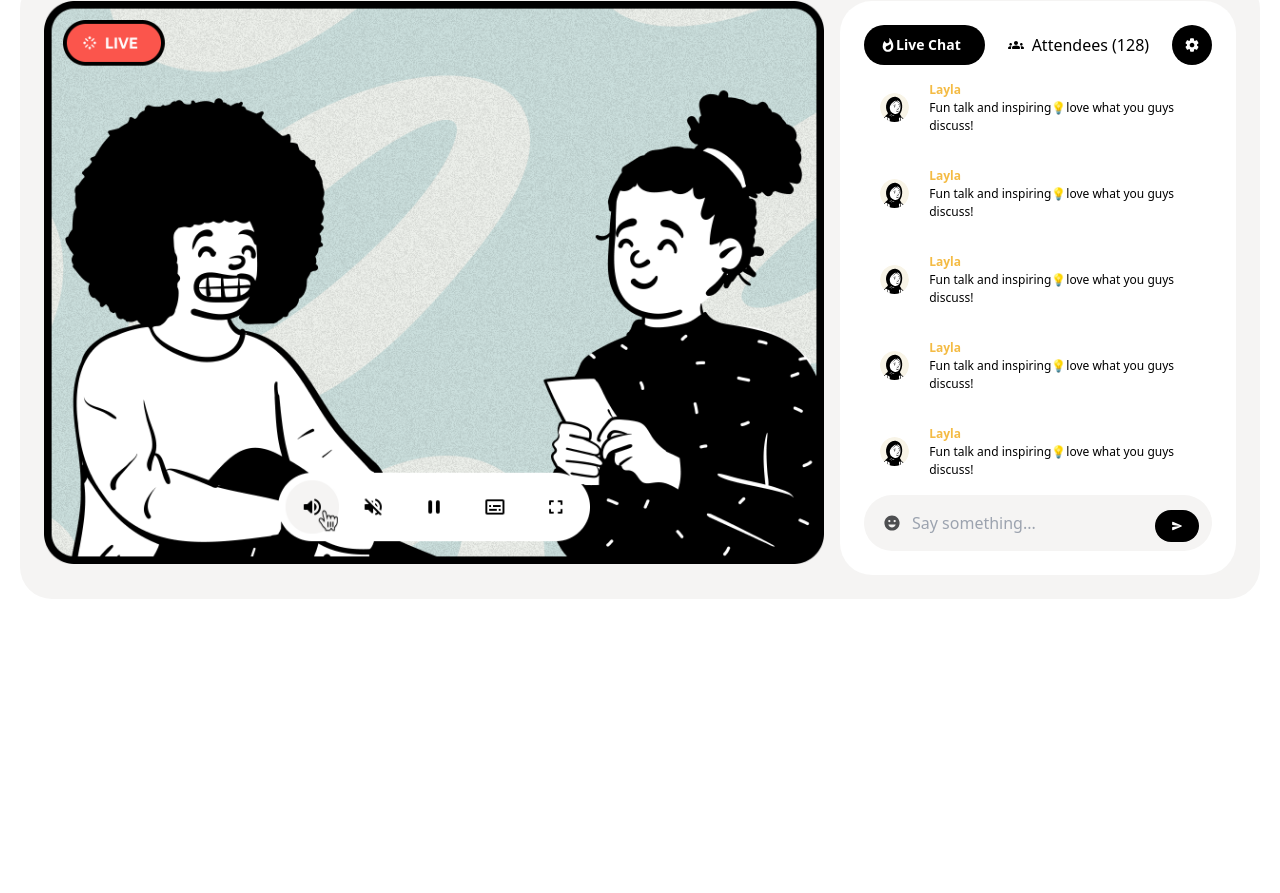
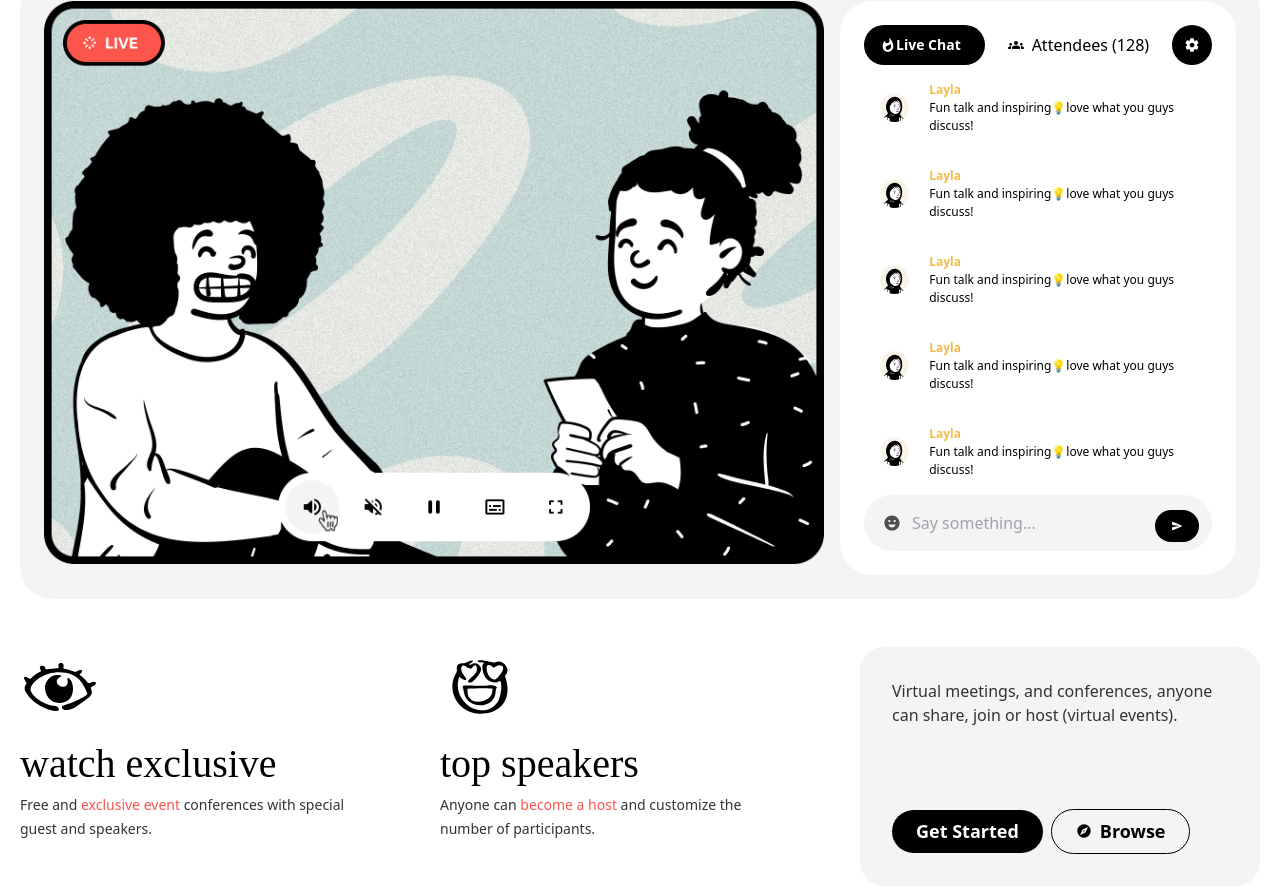
Before and after one commit to abdulaziz052/confab, a website: page public/index.html in a window 1280 px wide. Shown: the part 1253-2146 px from the top of the page. Before the commit the page ends 1852 px from the top, so only its background shows below. Drawn offline with Linux system fonts and the light colour scheme; a web font is replaced by a local one.

Commit message:
live end

```diff
--- a/public/index.html
+++ b/public/index.html
@@ -124,9 +124,9 @@
     <!-- company end -->
 
     <!-- live start -->
-    <section class="pt-[80px]">
+    <section class="py-[80px]">
         <div class="max-w-[1280px] mx-auto px-5">
-            <div class="bg-[#F5F4F3] py-[24px] px-[24px] rounded-[32px]">
+            <div class="mb-[48px] bg-[#F5F4F3] py-[24px] px-[24px] rounded-[32px]">
                 <div class="flex">
                     <div>
                         <img class="w-[820px]" src="./img/video.png" alt="">
@@ -205,9 +205,12 @@
                                         </div>
                                     </div>
                                     <form class="flex ml-[24px] relative" action="">
-                                        <img class="absolute top-[20px] w-[16px] left-[20px]" src="./img/smile.svg" alt="">
-                                        <input class="py-[16px] pl-[48px] bg-[#F5F4F3] rounded-[99px] w-[348px]" type="text" placeholder="Say something...">
-                                        <button class="py-[10px] px-[16px] bg-[#000000] rounded-[99px] absolute top-[15px] right-[37px]">
+                                        <img class="absolute top-[20px] w-[16px] left-[20px]" src="./img/smile.svg"
+                                            alt="">
+                                        <input class="py-[16px] pl-[48px] bg-[#F5F4F3] rounded-[99px] w-[348px]"
+                                            type="text" placeholder="Say something...">
+                                        <button
+                                            class="py-[10px] px-[16px] bg-[#000000] rounded-[99px] absolute top-[15px] right-[37px]">
                                             <img src="./img/send.svg" alt="">
                                         </button>
                                     </form>
@@ -217,6 +220,39 @@
                     </div>
                 </div>
             </div>
+            <div>
+                <div class="flex gap-[40px]">
+                    <div class="max-w-[398px] w-full">
+                        <img class="mb-[16px]" src="./img/eyes.svg" alt="">
+                        <h4 class="mb-[8px] font-[Koulen] font-normal text-[40px] leading-[42px] text-[#000000]">watch
+                            exclusive</h4>
+                        <p class="font-medium text-[14px] leading-[24px] text-[#323334] max-w-[350px]">Free and <span
+                                class="text-[#FB554C]">exclusive event</span> conferences with special guest and
+                            speakers.</p>
+                    </div>
+                    <div class="max-w-[398px] w-full">
+                        <img class="mb-[16px]" src="./img/sile-with-heart.svg" alt="">
+                        <h4 class="mb-[8px] font-[Koulen] font-normal text-[40px] leading-[42px] text-[#000000]">top
+                            speakers</h4>
+                        <p class="font-medium text-[14px] leading-[24px] text-[#323334] max-w-[350px]">Anyone can <span
+                                class="text-[#FB554C]">become a host</span> and customize the number of participants.
+                        </p>
+                    </div>
+                    <div class="rounded-[24px] max-w-[400px] w-full bg-[#F5F4F3] py-[32px] px-[32px]">
+                        <div>
+                            <p class="font-medium text-[16px] text-[#323334]">Virtual meetings, and conferences,
+                                anyone can share, join or host (virtual events).</p>
+                        </div>
+                        <div class="flex items-center gap-[8px] pt-[82px]">
+                            <button class="py-[8px] text-[18px] px-[24px] bg-[#000000] font-semibold rounded-full text-white">Get Started</button>
+                            <button class="font-semibold text-[18px] py-[8px] px-[24px] border-[1px] rounded-full border-[#000000] flex items-center gap-[8px]"> <img src="./img/explore.svg" alt="">
+                                Browse</button>
+
+                        </div>
+                    </div>
+
+                </div>
+            </div>
         </div>
     </section>
     <!-- live end -->
```
Also changed, not shown: public/css/styles.css, public/img/explore.svg (added), public/img/eyes.svg (added), public/img/sile-with-heart.svg (added).
